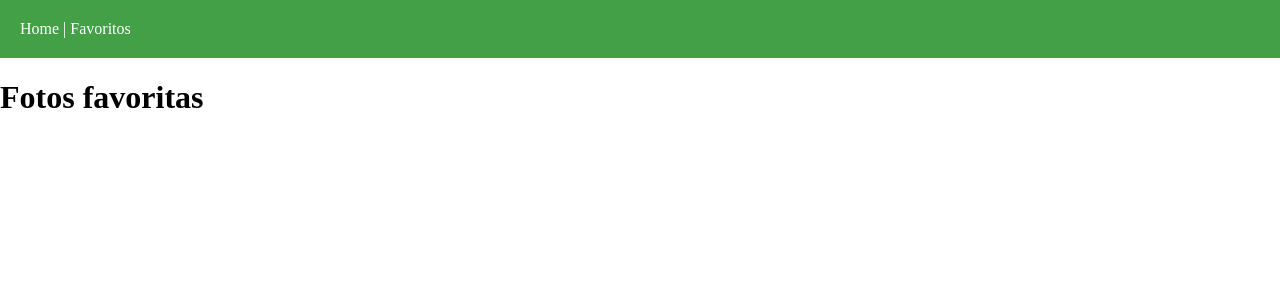
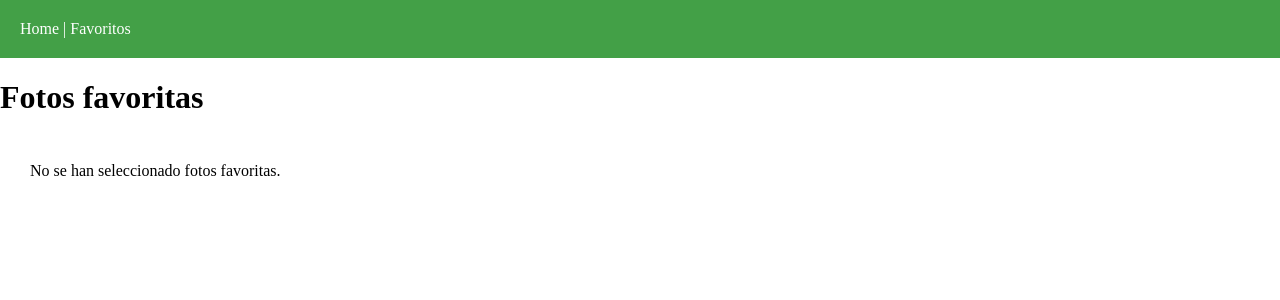
Before and after one commit to JUDAS89/natural_pic, a React (Vite) app: page /favoritos in a window 1280 px wide. Shown: the top 300 px of the page. Built offline with nearby package versions, Linux system fonts and the light colour scheme.

Commit message:
Mensaje de que no se han seleccionado fotos favs

```diff
--- a/src/views/Favorites.jsx
+++ b/src/views/Favorites.jsx
@@ -11,11 +11,15 @@ const Favorites = () => {
       <div>
       <h1>Fotos favoritas</h1>
       <div className="p-3 gallery grid-columns-4">
-        {favoritePhotos.map((photo) => (
+        {favoritePhotos.length > 0 ? (
+          favoritePhotos.map((photo) => (
             <div key={photo.id}>
               <img src={photo.src.tiny} alt={photo.alt} />
             </div>
-        ))}
+          ))
+        ) : (
+          <p>No se han seleccionado fotos favoritas.</p>  //Cuando se ejecuta la app y al no seleccionar ninguna foto aparece este mensaje
+        )}
       </div>
     </div>
     );
```
Lines whose indentation alone changed are shown as unchanged.
